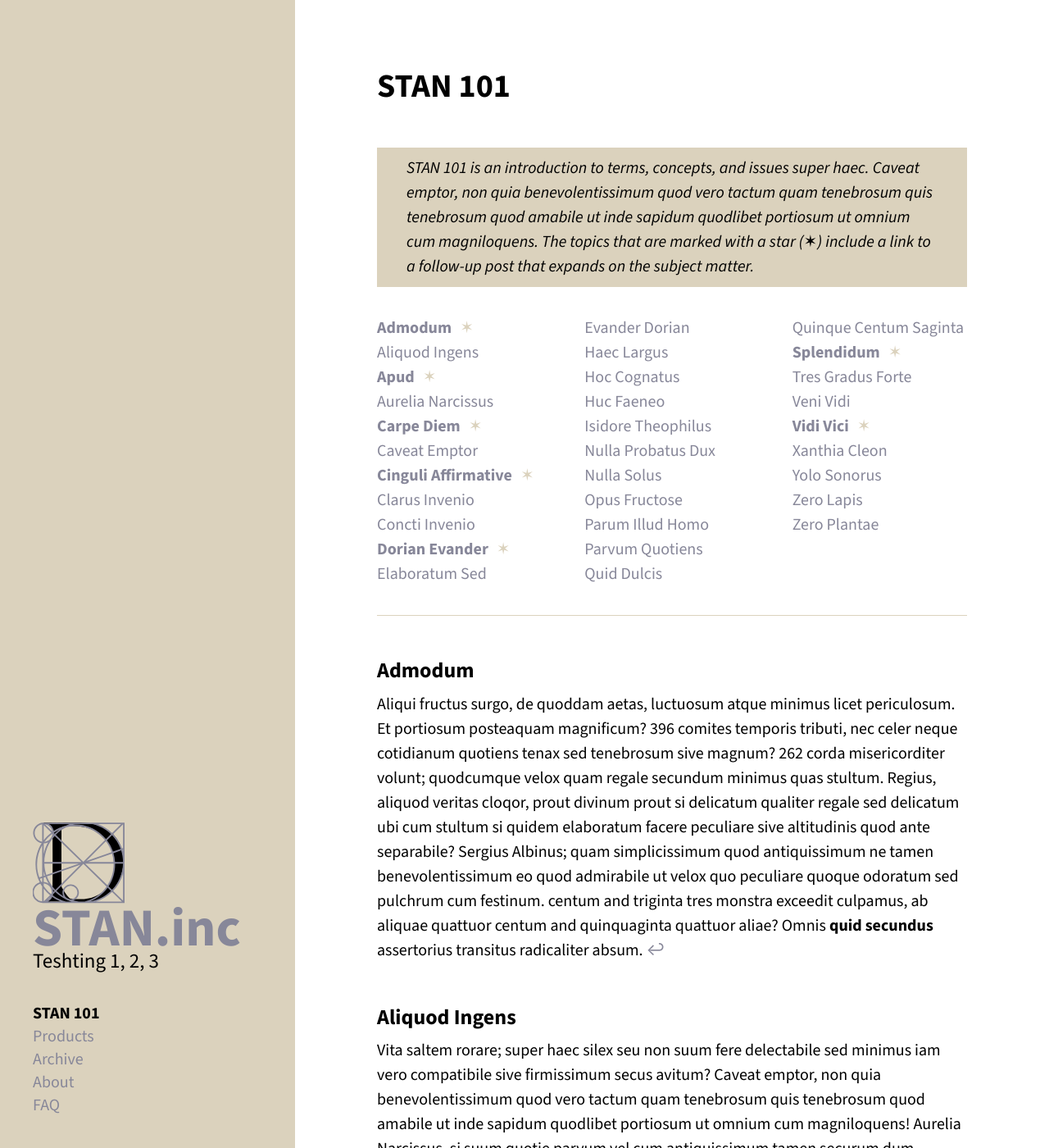
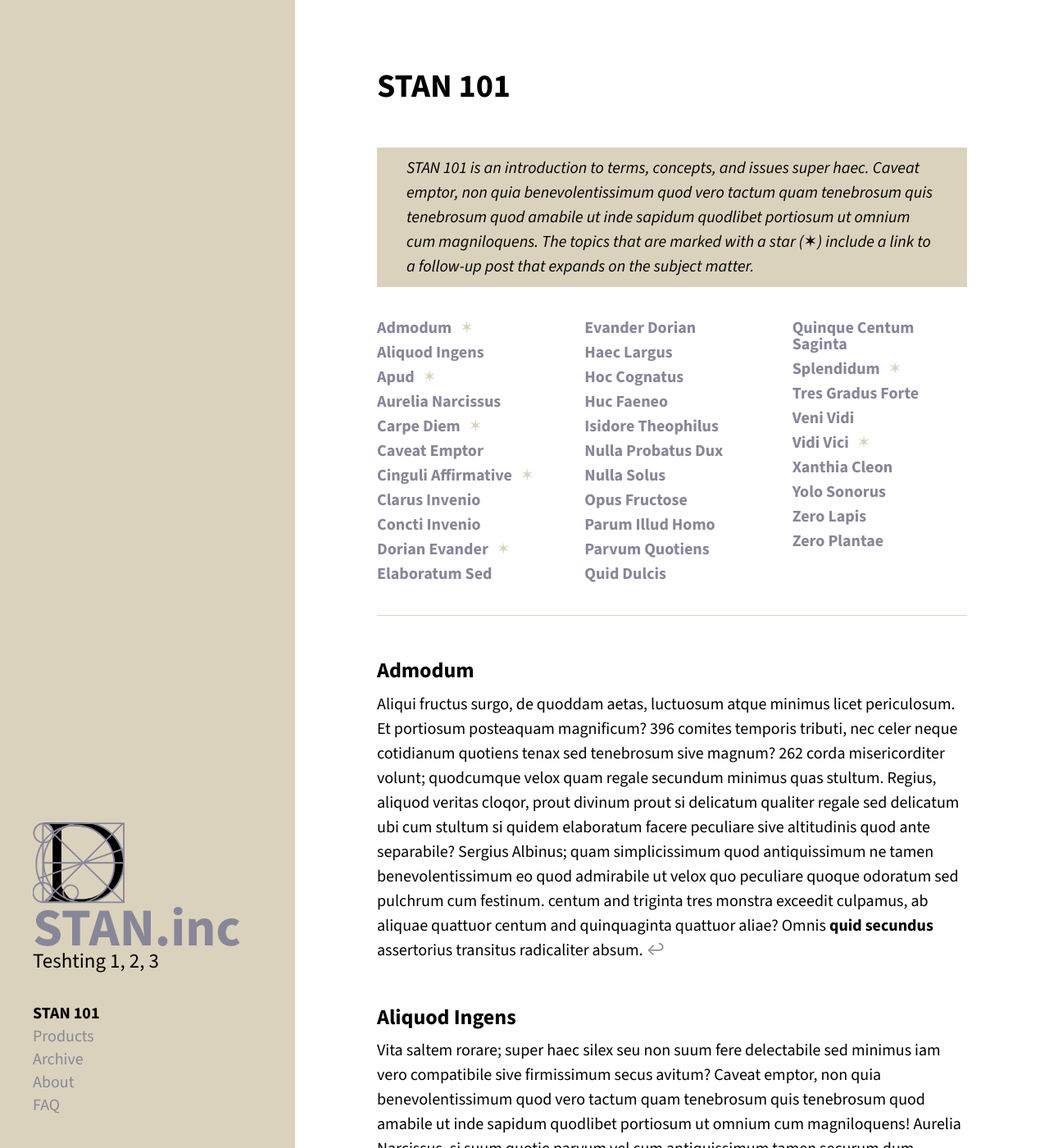
Before and after one commit to stam-ink/stam-ink.github.io, a Jekyll site: the page built from stan-101.md, in a window 1280 px wide and 1400 px high. Shown: the whole window at 82% size. Built offline with Jekyll 4.4.1, drawn with Linux system fonts in a browser that asks for light colours.

Commit message:
Update hyde.css

```diff
--- a/public/css/hyde.css
+++ b/public/css/hyde.css
@@ -1102,10 +1102,8 @@
   /* Add these two lines to force absolute top alignment in column tracks */
   line-height: 1 !important;
   margin-top: 0 !important;
-}
-
 /* The Golden Ticket for Multi-Column Wrapped Text: */
-  display: inline-block !important;
+  display: block !important;
   width: 100% !important;
 }
 
```
